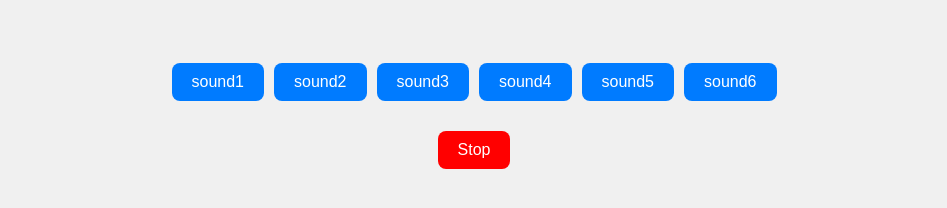
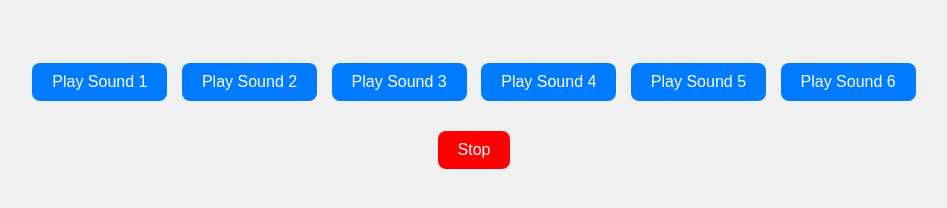
Before and after one commit to acciojob/Soundbar-bharatjivv, a website: page main.html in a window 1280 px wide. Both pictures are taken after a click on the button "Stop". Shown: the whole page, without its empty margins (166-1113 px from the left). Drawn offline with Linux system fonts and the light colour scheme.

Commit message:
created a submission

```diff
--- a/main.html
+++ b/main.html
@@ -1,15 +1,30 @@
 <!DOCTYPE html>
-<html>
+<html lang="en">
 <head>
-	<link rel="stylesheet" href="styles.css">
+  <meta charset="UTF-8">
+  <title>Soundbar</title>
+  <link rel="stylesheet" href="styles.css">
 </head>
 <body>
-    <div id="buttons"></div>
-    <button class="stop" onclick="stopSounds()">Stop</button>
+  <div id="buttons">
+    <button class="btn" onclick="playSound(0)">Play Sound 1</button>
+    <button class="btn" onclick="playSound(1)">Play Sound 2</button>
+    <button class="btn" onclick="playSound(2)">Play Sound 3</button>
+    <button class="btn" onclick="playSound(3)">Play Sound 4</button>
+    <button class="btn" onclick="playSound(4)">Play Sound 5</button>
+    <button class="btn" onclick="playSound(5)">Play Sound 6</button>
+  </div>
 
+  <button class="stop" onclick="stopSounds()">Stop</button>
 
+  <!-- Hidden audio elements -->
+  <audio id="audio0" src="sounds/sound1.mp3"></audio>
+  <audio id="audio1" src="sounds/sound2.mp3"></audio>
+  <audio id="audio2" src="sounds/sound3.mp3"></audio>
+  <audio id="audio3" src="sounds/sound4.mp3"></audio>
+  <audio id="audio4" src="sounds/sound5.mp3"></audio>
+  <audio id="audio5" src="sounds/sound6.mp3"></audio>
 
-    <script type="text/javascript" src="./script.js">
-</script>
+  <script src="script.js"></script>
 </body>
 </html>
--- a/script.js
+++ b/script.js
@@ -1,25 +1,19 @@
-const sounds = ['sound1', 'sound2', 'sound3', 'sound4', 'sound5', 'sound6']; // Add sound filenames without extension
-const buttonsContainer = document.getElementById('buttons');
-const audioElements = [];
+const audios = [
+  document.getElementById("audio0"),
+  document.getElementById("audio1"),
+  document.getElementById("audio2"),
+  document.getElementById("audio3"),
+  document.getElementById("audio4"),
+  document.getElementById("audio5"),
+];
 
-sounds.forEach(sound => {
-  const btn = document.createElement('button');
-  btn.classList.add('btn');
-  btn.innerText = sound;
-
-//   const audio = new Audio(`sounds/${sound}.mp3`);
-//   audioElements.push(audio);
-
-  btn.addEventListener('click', () => {
-    stopSounds();
-    // audio.play();
-  });
-
-  buttonsContainer.appendChild(btn);
-});
+function playSound(index) {
+  stopSounds(); // stop any currently playing audio
+  audios[index].play();
+}
 
 function stopSounds() {
-  audioElements.forEach(audio => {
+  audios.forEach(audio => {
     audio.pause();
     audio.currentTime = 0;
   });
```
